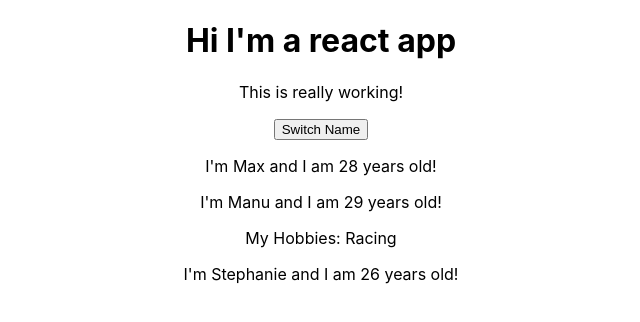
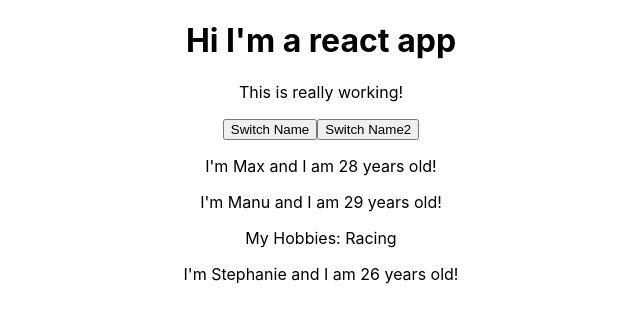
Before and after one commit to davieu/react-test, a React (Create React App) app: page / in a window 1280 px wide. Shown: the top 322 px of the page, without its empty margins (319-959 px from the left). Built offline with nearby package versions, Linux system fonts and the light colour scheme.

Commit message:
bind syntax vs arrow function for event listener

```diff
--- a/src/App.js
+++ b/src/App.js
@@ -13,12 +13,12 @@
     otherState: 'some other value'
   }
 
-  switchNameHandler = () => {
+  switchNameHandler = (newName) => {
     //console.log('Was clicked!');
     //DON'T DO THIS- won't work when you change state directly like this  this.state.persons[0].name = 'Maximilian'
     this.setState({
       persons: [
-        { name: 'Maximilian', age: 28 },
+        { name: newName, age: 28 },
         { name: 'Manu', age: 29 },
         { name: 'Stephanie', age: 27 }
       ]
@@ -30,7 +30,10 @@
       <div className="App">
         <h1>Hi I'm a react app</h1>
         <p>This is really working!</p>
-        <button onClick={this.switchNameHandler}>Switch Name</button>
+        <button onClick={this.switchNameHandler.bind(this, 'Maximilian')}>Switch Name</button>
+
+        {/* Alternative which executes an arrow function that does not use bind*/}
+        <button onClick={() => this.switchNameHandler('Maximilian!!')}>Switch Name2</button>
           {/*you can render them both ways. Bottom is for nesting stuff in between. props.children is how you get the elements within the opening and closing tags of the component */}
         {/*
         <Person name='Max' age='28'/>
@@ -42,7 +45,9 @@
           age={this.state.persons[0].age} />
         <Person
           name={this.state.persons[1].name}
-          age={this.state.persons[1].age}><p>
+          age={this.state.persons[1].age}
+          click={this.switchNameHandler.bind(this, 'Max!')}
+          ><p>
           My Hobbies: Racing</p></Person>
         <Person
           name={this.state.persons[2].name}
--- a/src/Person/Person.js
+++ b/src/Person/Person.js
@@ -4,7 +4,7 @@
 const person = (props) => {
     return (
         <div>
-            <p>I'm {props.name} and I am {props.age} years old!</p>
+            <p onClick={props.click} >I'm {props.name} and I am {props.age} years old!</p>
             {/*props.children - children is a reserved word. children refers to any elements within the opening and closing tags of the component*/}
             {props.children}
         </div>
```
